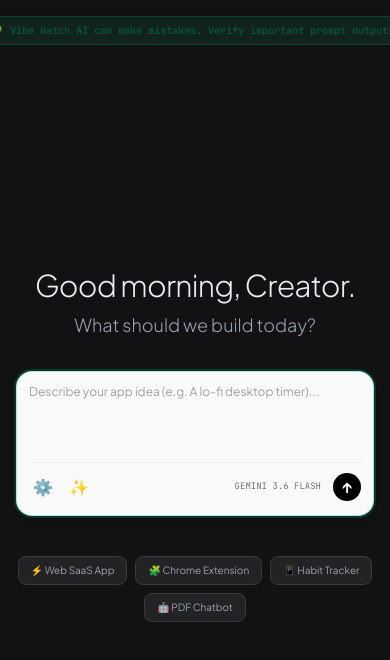
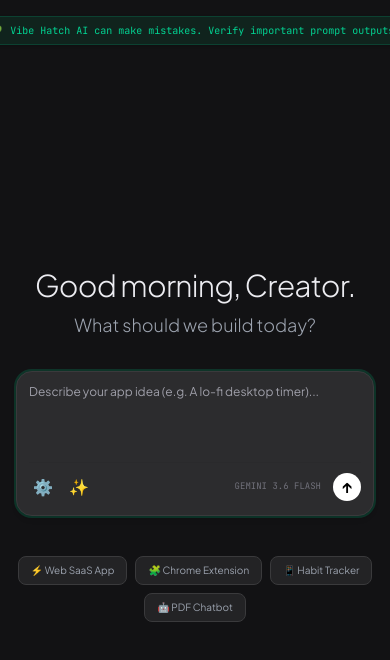
Before and after one commit to ChickenGor/vibe-hatch-code, a Next.js app: page / in a window 390 px wide. Shown: the top 660 px of the page. Built offline with nearby package versions, Linux system fonts and the light colour scheme.

Commit message:
fix: resolve tailwind media query mismatch on light mode chat inputs using theme variables

```diff
--- a/app/page.js
+++ b/app/page.js
@@ -383,7 +383,9 @@ export default function VibeHatchWizard() {
 
         {/* Warning banner centered at top */}
         <div className="pt-4 px-4 flex justify-center shrink-0">
-          <div className="bg-emerald-500/10 text-emerald-800 dark:text-emerald-400 border border-emerald-500/20 px-4 py-1.5 rounded-full text-[10px] font-mono flex items-center gap-2 shadow-sm max-w-lg shrink-0">
+          <div className={`bg-emerald-500/10 border border-emerald-500/20 px-4 py-1.5 rounded-full text-[10px] font-mono flex items-center gap-2 shadow-sm max-w-lg shrink-0 ${
+            theme === 'dark' ? 'text-emerald-400' : 'text-emerald-800'
+          }`}>
             <span>💚</span>
             <span className="truncate">Vibe Hatch AI can make mistakes. Verify important prompt outputs.</span>
           </div>
@@ -405,7 +407,10 @@ export default function VibeHatchWizard() {
               </div>
 
               {/* Centered chat bar */}
-              <div className="w-full bg-zinc-50 dark:bg-[#1a1a1c] border border-zinc-200 dark:border-zinc-800 rounded-2xl p-3 shadow-md focus-within:ring-2 focus-within:ring-emerald-500/20 focus-within:border-emerald-500/30 transition-all text-left">
+              <div
+                className="w-full border rounded-2xl p-3 shadow-md focus-within:ring-2 focus-within:ring-emerald-500/20 focus-within:border-emerald-500/30 transition-all text-left"
+                style={{ backgroundColor: 'var(--input-bg)', borderColor: 'var(--input-border)' }}
+              >
                 <textarea
                   className="w-full bg-transparent border-none outline-none text-xs text-[var(--text-main)] resize-none h-16 placeholder-zinc-400 pr-8"
                   placeholder="Describe your app idea (e.g. A lo-fi desktop timer)..."
@@ -420,12 +425,24 @@ export default function VibeHatchWizard() {
                   disabled={isLoading}
                   autoFocus
                 />
-                <div className="flex items-center justify-between pt-2 border-t border-zinc-200/50 dark:border-zinc-800/50 mt-2">
+                <div
+                  className="flex items-center justify-between pt-2 border-t mt-2"
+                  style={{ borderColor: 'var(--glass-border)' }}
+                >
                   <div className="flex items-center gap-2">
-                    <button type="button" onClick={() => setIsModalOpen(true)} className="p-1 rounded hover:bg-zinc-200 dark:hover:bg-zinc-800 text-zinc-400 transition" title="API Configuration">
+                    <button
+                      type="button"
+                      onClick={() => setIsModalOpen(true)}
+                      className="p-1 rounded text-zinc-400 transition hover:bg-[var(--choice-hover)]"
+                      title="API Configuration"
+                    >
                       ⚙️
                     </button>
-                    <button type="button" className="p-1 rounded hover:bg-zinc-200 dark:hover:bg-zinc-800 text-zinc-400 transition" title="Prompt Parameters">
+                    <button
+                      type="button"
+                      className="p-1 rounded text-zinc-400 transition hover:bg-[var(--choice-hover)]"
+                      title="Prompt Parameters"
+                    >
                       ✨
                     </button>
                   </div>
@@ -435,7 +452,9 @@ export default function VibeHatchWizard() {
                       type="button"
                       disabled={isLoading || !chatInput.trim()}
                       onClick={handleSendMessage}
-                      className="w-7 h-7 rounded-full bg-black dark:bg-white text-white dark:text-black flex items-center justify-center font-bold hover:opacity-85 active:scale-95 transition"
+                      className={`w-7 h-7 rounded-full flex items-center justify-center font-bold hover:opacity-85 active:scale-95 transition ${
+                        theme === 'dark' ? 'bg-white text-black' : 'bg-black text-white'
+                      }`}
                     >
                       ↑
                     </button>
@@ -531,7 +550,10 @@ export default function VibeHatchWizard() {
 
               {/* Chat Input Area (Conversation Mode) */}
               <div className="space-y-3 pt-3 border-t shrink-0" style={{ borderColor: 'var(--input-border)' }}>
-                <div className="w-full bg-zinc-50 dark:bg-[#1a1a1c] border border-zinc-200 dark:border-zinc-800 rounded-2xl p-2.5 shadow focus-within:ring-2 focus-within:ring-emerald-500/20 focus-within:border-emerald-500/30 transition-all text-left flex gap-2">
+                <div
+                  className="w-full border rounded-2xl p-2.5 shadow focus-within:ring-2 focus-within:ring-emerald-500/20 focus-within:border-emerald-500/30 transition-all text-left flex gap-2"
+                  style={{ backgroundColor: 'var(--input-bg)', borderColor: 'var(--input-border)' }}
+                >
                   <input
                     type="text"
                     className="w-full bg-transparent border-none outline-none text-xs text-[var(--text-main)] placeholder-zinc-400 px-1 py-1"
@@ -550,7 +572,9 @@ export default function VibeHatchWizard() {
                     type="button"
                     disabled={isLoading || !chatInput.trim()}
                     onClick={handleSendMessage}
-                    className="w-6 h-6 rounded-full bg-black dark:bg-white text-white dark:text-black flex items-center justify-center font-bold hover:opacity-85 active:scale-95 transition shrink-0 self-center"
+                    className={`w-6 h-6 rounded-full flex items-center justify-center font-bold hover:opacity-85 active:scale-95 transition shrink-0 self-center ${
+                      theme === 'dark' ? 'bg-white text-black' : 'bg-black text-white'
+                    }`}
                   >
                     ↑
                   </button>
```
